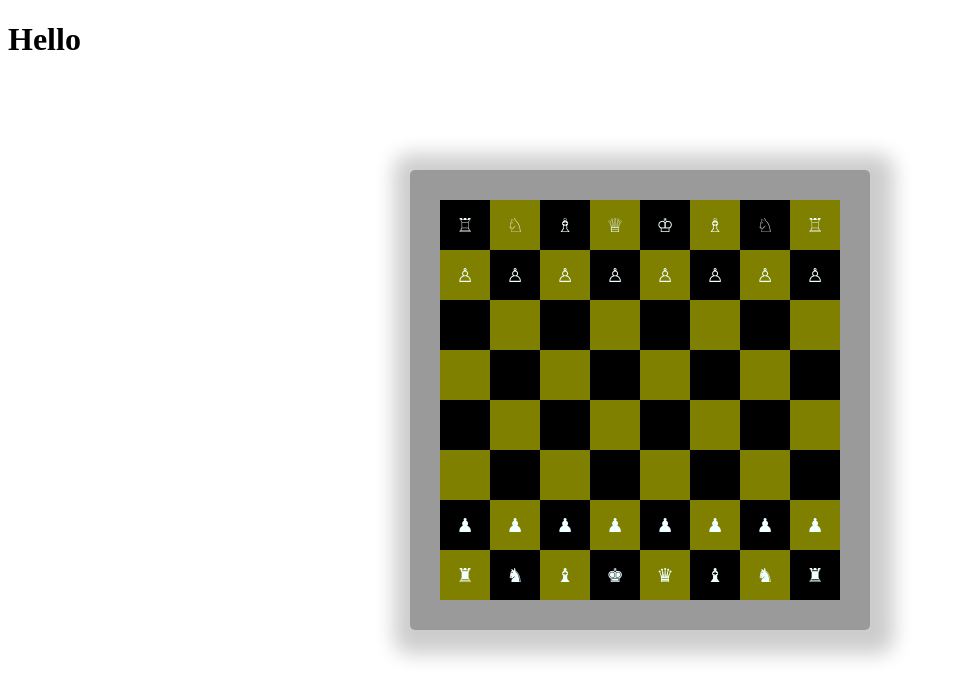
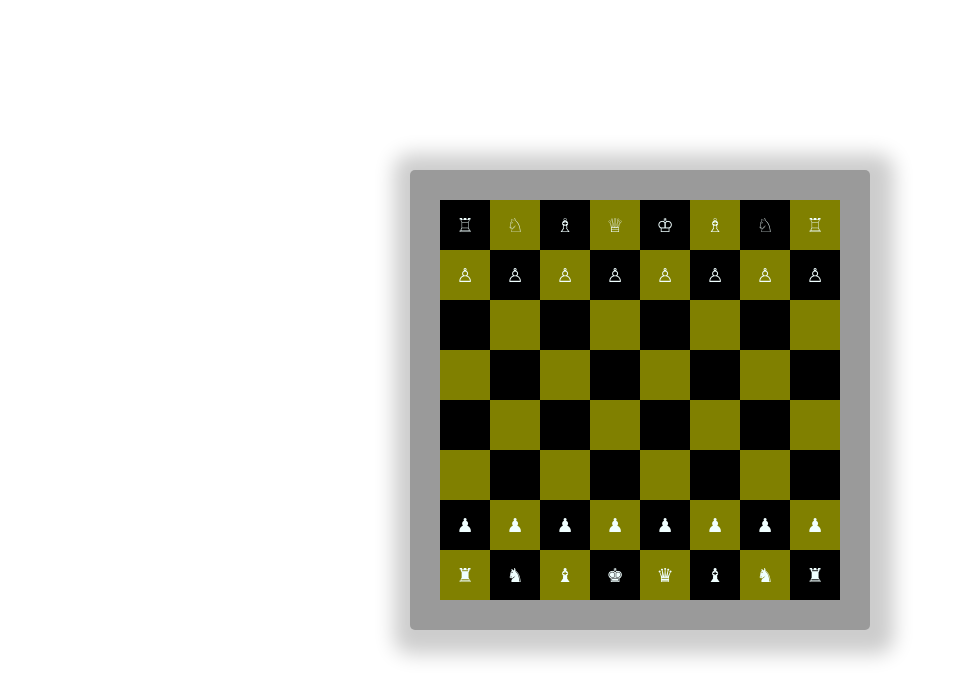
Before and after one commit to Dev-using-Ansh/Chess_board, a plain HTML site: page index.html in a window 1280 px wide. Shown: the whole page, without its empty margins (0-956 px from the left). Drawn offline with Linux system fonts and the light colour scheme.

Commit message:
removed hello

```diff
--- a/index.html
+++ b/index.html
@@ -127,7 +127,6 @@
             <div class="black">&#9820</div>
         </div>
     </div>
-    <h1>Hello</h1>
 </body>
 
 </html>
```
